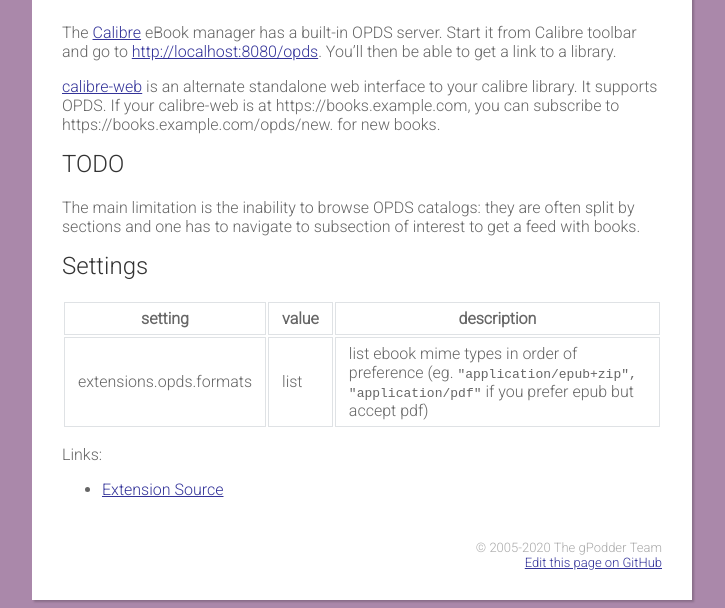
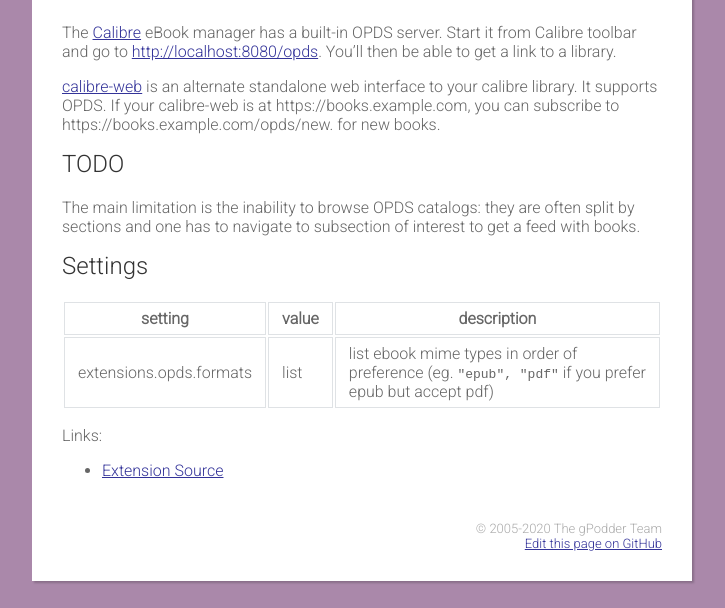
Before and after one commit to gpodder/gpodder.github.io, a Jekyll site: the page built from docs/extensions/opds.md, in a window 1280 px wide. Shown: the part 321-929 px from the top of the page, without its empty margins (278-1003 px from the left). Built offline with Jekyll 4.4.1, drawn with Linux system fonts in a browser that asks for light colours; our own code applies the rules of GitHub Pages for plain Markdown files.

Commit message:
use format names in OPDS config

```diff
--- a/docs/extensions/opds.md
+++ b/docs/extensions/opds.md
@@ -33,7 +33,7 @@
 
 | setting                                   | value          | description                                                                   |
 |-------------------------------------------|----------------|-------------------------------------------------------------------------------|
-| extensions.opds.formats                   | list           | list ebook mime types in order of preference (eg.  `"application/epub+zip", "application/pdf"` if you prefer epub but accept pdf)                 |
+| extensions.opds.formats                   | list           | list ebook mime types in order of preference (eg.  `"epub", "pdf"` if you prefer epub but accept pdf)                 |
 
 Links:
 
```
